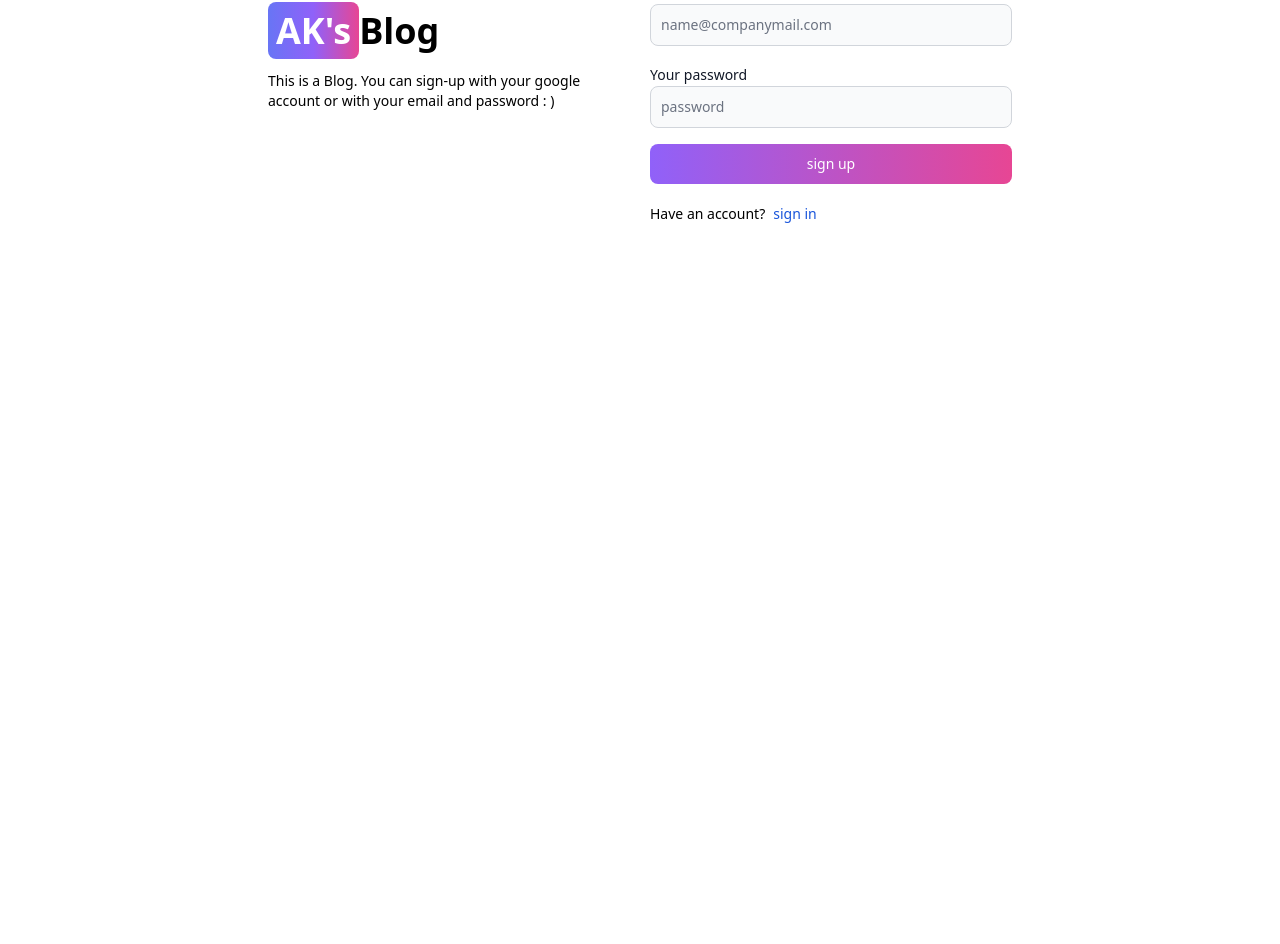
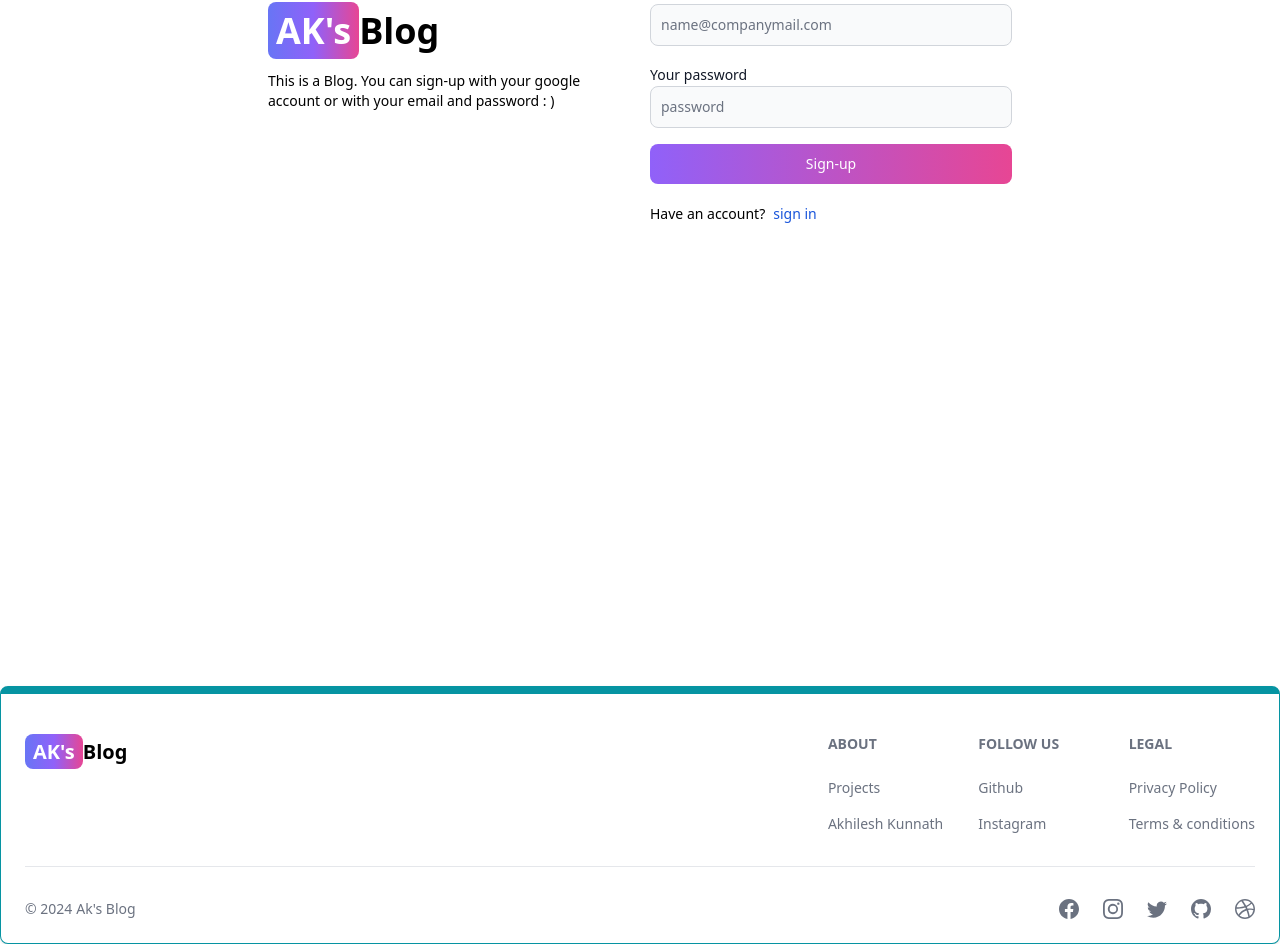
Before and after one commit to Akhileshkunnath/mern-blog, a React (Vite) app in the folder client/: page /sign-up in a window 1280 px wide. Shown: the part 258-1202 px from the top of the page. Before the commit the page ends 944 px from the top, so only its background shows below. Built offline with nearby package versions, Linux system fonts and the light colour scheme.

Commit message:
create and add Footer component

```diff
--- a/client/src/App.jsx
+++ b/client/src/App.jsx
@@ -7,6 +7,7 @@
 import Projects from "./pages/Projects"
 import SignIn from "./pages/SignIn"
 import Header from "./components/Header"
+import FooterCom from "./components/Footer"
 
 
 
@@ -22,6 +23,7 @@
     <Route path="/dashboard" element={<Dashboard/>}/>
     <Route path="/projects" element={<Projects/>}/>
    </Routes>
+   <FooterCom/>
    </BrowserRouter>
   )
 }
--- /dev/null
+++ b/client/src/components/Footer.jsx
@@ -0,0 +1,72 @@
+import {Footer} from "flowbite-react"
+import { Link } from "react-router-dom"
+import {BsFacebook,BsTwitter,BsInstagram,BsGithub,BsDribbble} from "react-icons/bs"
+
+const FooterCom = () => {
+  return (
+    <Footer container className="border border-t-8 border-teal-500">
+        <div className="w-full max-w-7xl mx-auto">
+            <div className="grid w-full justify-between sm:flex md:grid-cols-1">
+                <div className="mt-5">
+                <Link to="/" className='   self-center whitespace-nowrap text-lg sm:text-xl font-semibold dark:text-white'>
+            <span className='px-2 py-1 bg-gradient-to-r from-indigo-500 via-purple-500 to-pink-500 text-white font-bold rounded-lg'>AK's</span>
+            Blog
+        </Link>
+                </div>
+
+                <div className="grid grid-cols-2  gap-8  sm:grid-cols-3 mt-4 sm:gap-6">
+                   <div>
+                   <Footer.Title title="about"/>
+                    <Footer.LinkGroup col>
+                        <Footer.Link href="http://google.com" target="_blank" rel="noopener noreferrer">
+                            Projects
+                        </Footer.Link>
+                        <Footer.Link href="http://google.com" target="_blank" rel="noopener noreferrer">
+                            Akhilesh Kunnath
+                        </Footer.Link>
+
+                    </Footer.LinkGroup>
+                   </div>
+                   <div>
+                   <Footer.Title title="Follow us"/>
+                    <Footer.LinkGroup col>
+                        <Footer.Link href="https://github.com/Akhileshkunnath" target="_blank" rel="noopener noreferrer">
+                            Github
+                        </Footer.Link>
+                        <Footer.Link href="#" >
+                            Instagram
+                        </Footer.Link>
+
+                    </Footer.LinkGroup>
+                   </div>
+                   <div>
+                   <Footer.Title title="Legal"/>
+                    <Footer.LinkGroup col>
+                        <Footer.Link href="https://github.com/Akhileshkunnath" target="_blank" rel="noopener noreferrer">
+                            Privacy Policy
+                        </Footer.Link>
+                        <Footer.Link href="#" >
+                            Terms &amp; conditions
+                        </Footer.Link>
+
+                    </Footer.LinkGroup>
+                   </div>
+                </div>
+            </div>
+            <Footer.Divider/>
+            <div className="w-full sm:flex  sm:items-center sm:justify-between">
+                <Footer.Copyright href="#" by="Ak's Blog" year={new Date().getFullYear()}/>
+                <div className="flex gap-6 sm:mt-0 mt-4 sm:justify-center  ">
+                    <Footer.Icon href="#" icon={BsFacebook}/>
+                    <Footer.Icon href="#" icon={BsInstagram}/>
+                    <Footer.Icon href="#" icon={BsTwitter}/>
+                    <Footer.Icon href="#" icon={BsGithub}/>
+                    <Footer.Icon href="#" icon={BsDribbble}/>
+                </div>
+            </div>
+        </div>
+        </Footer>
+  )
+}
+
+export default FooterCom
--- a/client/src/components/Header.jsx
+++ b/client/src/components/Header.jsx
@@ -44,11 +44,7 @@
                         About
                     </Link>
                 </Navbar.Link>
-                <Navbar.Link active={path==="/sign-in"} as={"div"}>
-                    <Link to="/sign-in" >
-                        Sign In
-                    </Link>
-                </Navbar.Link>
+
                 <Navbar.Link active={path==="/projects"} as={"div"}>
                     <Link to="/projects" >
                         Projects
--- a/client/src/pages/SignUp.jsx
+++ b/client/src/pages/SignUp.jsx
@@ -1,8 +1,60 @@
-import { Button, Label, TextInput } from 'flowbite-react'
-import React from 'react'
-import { Link } from 'react-router-dom'
+import { Alert, Button, Label, Spinner, TextInput } from 'flowbite-react'
+import React, { useEffect, useState } from 'react'
+import { Link, useNavigate } from 'react-router-dom'
+
 
 const SignUp = () => {
+
+  const[formData, setFormData] = useState({});
+  const [errorMessage, setErrorMessage] = useState(null);
+  const [loading, setLoading] = useState(false);
+  const navigate = useNavigate();
+
+
+
+  const handleChange = (e)=>{
+
+    setFormData({
+      ...formData,
+      [e.target.id]: e.target.value.trim(),
+    })};
+
+    const handleSubmit= async(e)=>{
+      e.preventDefault();
+      if(!formData.username || !formData.email || !formData.password) {
+        return setErrorMessage("Please fill out all fields.")
+      }
+
+      try {
+        setLoading(true);
+        setErrorMessage(null);
+        const res = await fetch("/api/auth/signup", {
+          method:"POST",
+          headers:{ "Content-Type": "application/json"},
+          body: JSON.stringify(formData),
+
+        });
+
+        const data = await res.json();
+        if(data.success===false) {
+          return setErrorMessage(data.message)
+          setLoading(false)
+        }
+        setLoading(false);
+        if(res.ok){
+          navigate("/sign-in")
+        }
+
+
+
+      } catch (error) {
+        setErrorMessage(error.message)
+        setLoading(false)
+
+      }
+
+    }
+
   return (
     <div className='min-h-screen mt-20'>
       <div className='flex p-3 max-w-3xl mx-auto flex-col md:flex-row md:items-center gap-5'>
@@ -19,26 +71,39 @@
         <div className="flex-1">
             {/* {rightside} */}
 
-            <form className='flex flex-col gap-4'>
+            <form className='flex flex-col gap-4' onSubmit={handleSubmit}>
               <div className="">
                 <Label value=' Your username'/>
-                <TextInput type='text' placeholder='username' id='username'/>
+                <TextInput type='text' placeholder='username' id='username'onChange={handleChange}/>
               </div>
               <div className="">
                 <Label value=' Your email'/>
-                <TextInput type='text' placeholder='name@companymail.com' id='email'/>
+                <TextInput type='email' placeholder='name@companymail.com' id='email'onChange={handleChange}/>
               </div>
               <div className="">
                 <Label value=' Your password'/>
-                <TextInput type='text' placeholder='password' id='password'/>
+                <TextInput type='password' placeholder='password' id='password'onChange={handleChange}/>
               </div>
-              <Button gradientDuoTone="purpleToPink" type='submit'> sign up</Button>
+              <Button gradientDuoTone="purpleToPink" type='submit' disabled={loading}> {
+                loading ? (
+                  <>
+                  <Spinner size="sm"/><span className='pl-3'>Loading...</span>
+                  </>
+                ) : "Sign-up"
+              }</Button>
             </form>
 
             <div className="flex gap-2 text-sm mt-5">
               <span>Have an account?</span>
               <Link to="/sign-in" className='text-blue-700'>sign in</Link>
             </div>
+           {
+            errorMessage && (
+              <Alert className='mt-5 ' color="failure">
+                {errorMessage}
+              </Alert>
+            )
+           }
         </div>
       </div>
     </div>
--- a/client/vite.config.js
+++ b/client/vite.config.js
@@ -3,5 +3,13 @@
 
 // https://vitejs.dev/config/
 export default defineConfig({
+  server: {
+    proxy: {
+      "/api":{
+        target:"http://localhost:3000",
+        secure:false,
+      }
+    }
+  },
   plugins: [react()],
 })
```
